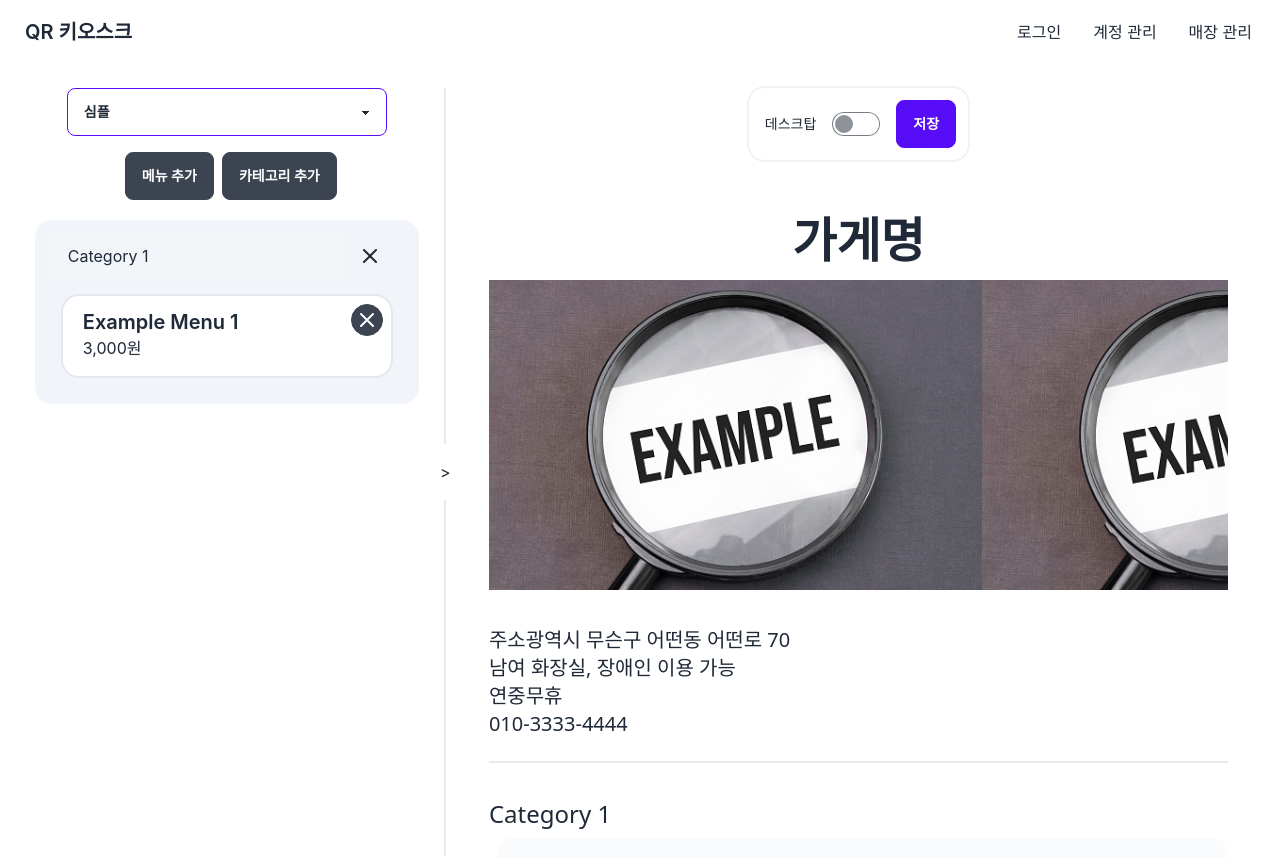
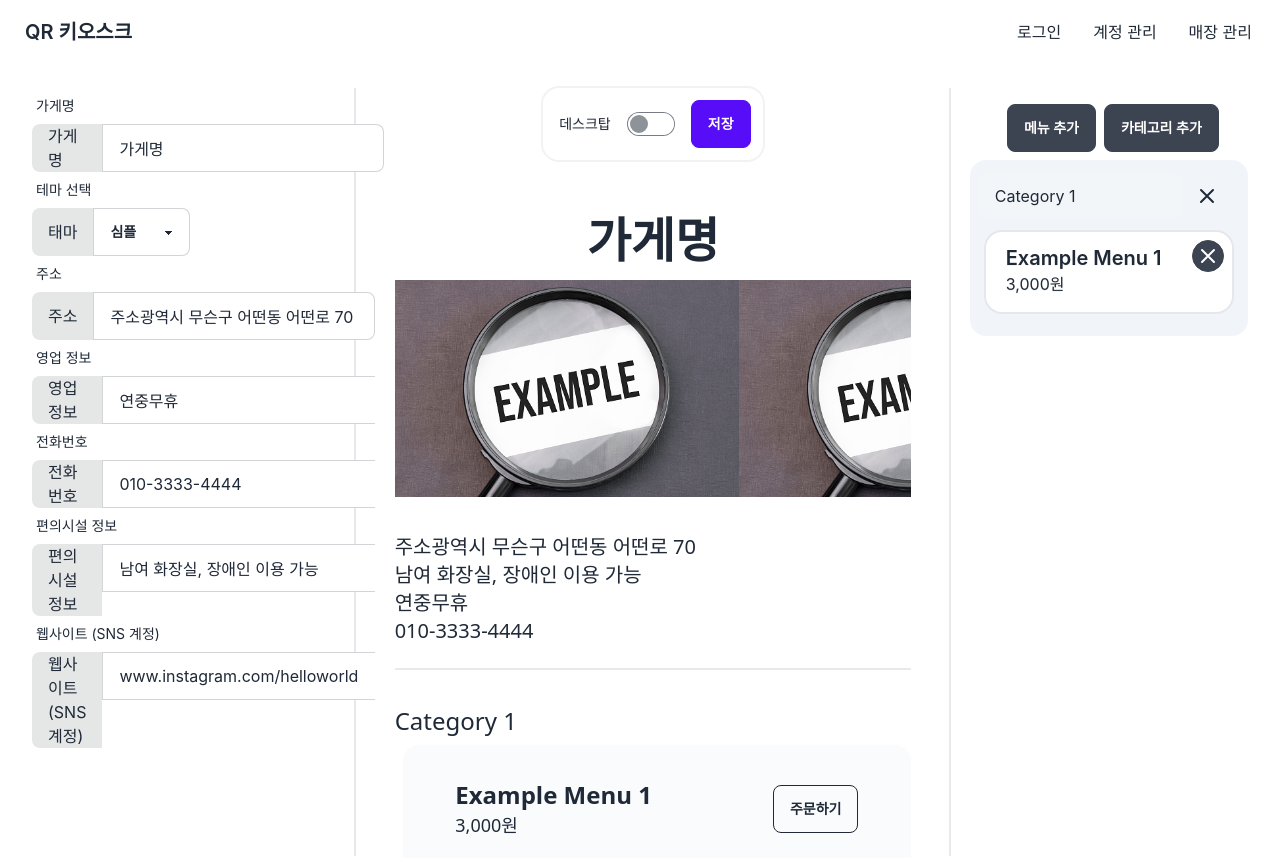
Before and after one commit to jadru/qr-kiosk, a React (Vite) app in the folder apps/frontend/: page /store-management in a window 1280 px wide. Shown: the top 858 px of the page. Built offline with nearby package versions, Linux system fonts and the light colour scheme; a web font is replaced by a local one.

Commit message:
feat: store management layout change

```diff
--- a/apps/frontend/src/components/Menu/MenuList.tsx
+++ b/apps/frontend/src/components/Menu/MenuList.tsx
@@ -33,7 +33,7 @@ const MenuList: React.FC<Props> = ({ items, setItems, index }: Props) => {
 
   return (
     <>
-      <div className=" w-96 px-4">
+      <div className="px-2">
         <div className="flex flex-row">
           <input
             type="text"
@@ -66,7 +66,7 @@ const MenuList: React.FC<Props> = ({ items, setItems, index }: Props) => {
         <Droppable droppableId={`menulist${index}`}>
           {(provided) => (
             <div ref={provided.innerRef} {...provided.droppableProps}>
-              <ul className="px-3 py-4 space-y-2">
+              <ul className="px-2 py-3 space-y-2">
                 {items[index].menus?.length === 0 ? (
                   <p className="text-info-content text-center py-4">
                     메뉴가 없습니다
--- a/apps/frontend/src/components/Theme/modern.tsx
+++ b/apps/frontend/src/components/Theme/modern.tsx
@@ -2,7 +2,10 @@ import { storeManageState } from '@src/states/atom';
 import { StoreManageType } from '@src/type';
 import { useRecoilValue } from 'recoil';
 
-export const ModernTheme = () => {
+interface Props {
+  preview?: boolean;
+}
+export const ModernTheme: React.FC<Props> = ({ preview = false }) => {
   const Menu = useRecoilValue(storeManageState);
   console.log(Menu);
   return (
@@ -42,7 +45,9 @@ export const ModernTheme = () => {
                       </div>
 
                       <img src={menuItem.image} alt="" />
-                      <button className="btn">주문하기</button>
+                      <button className="btn" disabled={preview}>
+                        주문하기
+                      </button>
                     </div>
                   ))}
                 </>
--- /dev/null
+++ b/apps/frontend/src/pages/StoreManagement/StoreInformationForm.tsx
@@ -0,0 +1,166 @@
+import { StoreManageType } from '@src/type';
+import cloneDeep from 'lodash/cloneDeep';
+
+interface Props {
+  storeManage: StoreManageType;
+  setStoreManage: React.Dispatch<React.SetStateAction<StoreManageType>>;
+  setTheme: React.Dispatch<React.SetStateAction<string>>;
+  theme: string;
+}
+
+export const StoreInformationForm: React.FC<Props> = ({
+  setStoreManage,
+  setTheme,
+  theme,
+  storeManage,
+}) => {
+  const onStoreNameChange = (e: React.ChangeEvent<HTMLInputElement>) => {
+    let tempData = cloneDeep(storeManage);
+    tempData.name = e.target.value;
+    setStoreManage(tempData);
+  };
+  const onThemeChange = (e: React.ChangeEvent<HTMLSelectElement>) => {
+    setTheme(e.target.value);
+    const temp = cloneDeep(storeManage);
+    // @ts-ignore
+    temp.information = { ...temp.information, theme: e.target.value };
+    setStoreManage(temp);
+  };
+
+  const onTextChange = (e: React.ChangeEvent<HTMLInputElement>) => {
+    const temp = cloneDeep(storeManage);
+    // @ts-ignore
+    temp.information = { ...temp.information, [e.target.name]: e.target.value };
+    setStoreManage(temp);
+  };
+
+  const handleFocus = (e: React.ChangeEvent<HTMLInputElement>) =>
+    e.target.select();
+  return (
+    <div className="flex flex-col flex-wrap">
+      <div className="form-control">
+        <label className="label">
+          <span className="label-text">가게명</span>
+        </label>
+        <label className="input-group">
+          <span>가게 명</span>
+          <input
+            type="text"
+            placeholder="Type here"
+            className="input input-bordered"
+            defaultValue={storeManage.name}
+            onBlur={onStoreNameChange}
+            onFocus={handleFocus}
+          />
+        </label>
+      </div>
+      <div className="form-control">
+        <label className="label">
+          <span className="label-text">테마 선택</span>
+        </label>
+        <label className="input-group">
+          <span>태마</span>
+          <select className="select select-bordered" onChange={onThemeChange}>
+            <option value="simple" selected={theme === 'simple'}>
+              심플
+            </option>
+            <option value="cute" selected={theme === 'cute'}>
+              큐트
+            </option>
+            <option value="vintage" selected={theme === 'vintage'}>
+              빈티지
+            </option>
+            <option value="modern" selected={theme === 'modern'}>
+              모던
+            </option>
+          </select>
+        </label>
+      </div>
+      <div className="form-control">
+        <label className="label">
+          <span className="label-text">주소</span>
+        </label>
+        <label className="input-group">
+          <span>주소</span>
+          <input
+            type="text"
+            placeholder="주소"
+            className="input input-bordered"
+            defaultValue={storeManage.information.address}
+            onBlur={onTextChange}
+            name="address"
+            onFocus={handleFocus}
+          />
+        </label>
+      </div>
+      <div className="form-control">
+        <label className="label">
+          <span className="label-text">영업 정보</span>
+        </label>
+        <label className="input-group">
+          <span>영업 정보</span>
+          <input
+            type="text"
+            placeholder="영업 정보"
+            className="input input-bordered"
+            defaultValue={storeManage.information.openTime}
+            onBlur={onTextChange}
+            name="openTime"
+            onFocus={handleFocus}
+          />
+        </label>
+      </div>
+      <div className="form-control">
+        <label className="label">
+          <span className="label-text">전화번호</span>
+        </label>
+        <label className="input-group">
+          <span>전화번호</span>
+          <input
+            type="text"
+            placeholder="전화번호"
+            className="input input-bordered"
+            defaultValue={storeManage.information.phoneNumber}
+            onBlur={onTextChange}
+            name="phoneNumber"
+            onFocus={handleFocus}
+          />
+        </label>
+      </div>
+      <div className="form-control">
+        <label className="label">
+          <span className="label-text">편의시설 정보</span>
+        </label>
+        <label className="input-group">
+          <span>편의시설 정보</span>
+          <input
+            type="text"
+            placeholder="편의시설 정보"
+            className="input input-bordered"
+            defaultValue={storeManage.information.facilities}
+            onBlur={onTextChange}
+            name="facilities"
+            onFocus={handleFocus}
+          />
+        </label>
+      </div>
+      <div className="form-control">
+        <label className="label">
+          <span className="label-text">웹사이트 (SNS 계정)</span>
+        </label>
+        <label className="input-group">
+          <span>웹사이트 (SNS 계정)</span>
+          <input
+            type="text"
+            placeholder="웹사이트"
+            className="input input-bordered"
+            defaultValue={storeManage.information.website}
+            onBlur={onTextChange}
+            name="website"
+            onFocus={handleFocus}
+          />
+        </label>
+      </div>
+    </div>
+  );
+};
--- a/apps/frontend/src/pages/StoreManagement/index.tsx
+++ b/apps/frontend/src/pages/StoreManagement/index.tsx
@@ -15,6 +15,7 @@ import {
 } from '@src/components';
 import cloneDeep from 'lodash/cloneDeep';
 import { v4 as uuidv4 } from 'uuid';
+import { StoreInformationForm } from './StoreInformationForm';
 
 const usePreventLeave = () => {
   function listener(e: any) {
@@ -118,35 +119,56 @@ export const StoreManagement: React.FC = () => {
     menus: [],
   };
 
-  const onThemeChange = (e: React.ChangeEvent<HTMLSelectElement>) => {
-    setTheme(e.target.value);
-    const temp = cloneDeep(storeMange);
-    // @ts-ignore
-    temp.information = { ...temp.information, theme: e.target.value };
-    setStoreManage(temp);
-  };
-
   return (
     <NormalLayout>
-      <div className="flex w-full h-full">
-        <div className="grid h-20 flex-grow place-items-center w-1/3">
-          <select
-            className="select select-primary w-full max-w-xs"
-            onChange={onThemeChange}
+      <div className="flex w-full h-full space-x-3">
+        <div className="grid h-20 flex-grow place-items-center w-1/4 space-y-2">
+          <StoreInformationForm
+            setTheme={setTheme}
+            theme={theme}
+            storeManage={storeMange}
+            setStoreManage={setStoreManage}
+          />
+        </div>
+
+        <div className="divider divider-horizontal"></div>
+        <div className="w-2/4 flex flex-col self-center items-center space-y-4 z-50">
+          <div className="form-control glass p-3 rounded-2xl sticky top-12 flex flex-row space-x-3">
+            <label className="label cursor-pointer">
+              <span className="label-text mr-4">
+                {mobile ? '모바일 폰' : '데스크탑'}
+              </span>
+              <input
+                type="checkbox"
+                className="toggle"
+                checked={mobile}
+                onChange={onMobileToggleChange}
+              />
+            </label>
+            <button className="btn btn-primary">저장</button>
+          </div>
+          <div
+            className={`${
+              mobile
+                ? 'mockup-phone shadow-2xl'
+                : 'w-full h-[85vh] bg-slate-100 scroll-mb-10'
+            }`}
           >
-            <option value="simple" selected={theme === 'simple'}>
-              심플
-            </option>
-            <option value="cute" selected={theme === 'cute'}>
-              큐트
-            </option>
-            <option value="vintage" selected={theme === 'vintage'}>
-              빈티지
-            </option>
-            <option value="modern" selected={theme === 'modern'}>
-              모던
-            </option>
-          </select>
+            <div className={mobile ? 'camera' : ''}></div>
+            <div className={mobile ? 'display' : ''}>
+              <div
+                className={`${mobile ? 'artboard artboard-demo phone-1' : ''}`}
+              >
+                {(theme === 'simple' && <SimpleTheme />) ||
+                  (theme === 'modern' && <ModernTheme />) ||
+                  (theme === 'vintage' && <VintageTheme />) ||
+                  (theme === 'cute' && <CuteTheme />)}
+              </div>
+            </div>
+          </div>
+        </div>
+        <div className="divider divider-horizontal"></div>
+        <div className="grid h-20 flex-grow place-items-center w-1/4 space-y-2">
           <div>
             <label htmlFor="my-modal-3" className="btn btn-md mt-4 mx-2">
               메뉴 추가
@@ -185,42 +207,6 @@ export const StoreManagement: React.FC = () => {
             </DragDropContext>
           </div>
         </div>
-        <div className="divider divider-horizontal">{'>'}</div>
-        <div className="w-2/3 flex flex-col self-center items-center space-y-4 z-50">
-          <div className="form-control glass p-3 rounded-2xl sticky top-12 flex flex-row space-x-3">
-            <label className="label cursor-pointer">
-              <span className="label-text mr-4">
-                {mobile ? '모바일 폰' : '데스크탑'}
-              </span>
-              <input
-                type="checkbox"
-                className="toggle"
-                checked={mobile}
-                onChange={onMobileToggleChange}
-              />
-            </label>
-            <button className="btn btn-primary">저장</button>
-          </div>
-          <div
-            className={`${
-              mobile
-                ? 'mockup-phone shadow-2xl'
-                : 'w-full h-[85vh] bg-slate-100 rounded-3xl scroll-mb-10'
-            }`}
-          >
-            <div className={mobile ? 'camera' : ''}></div>
-            <div className={mobile ? 'display' : ''}>
-              <div
-                className={`${mobile ? 'artboard artboard-demo phone-1' : ''}`}
-              >
-                {(theme === 'simple' && <SimpleTheme />) ||
-                  (theme === 'modern' && <ModernTheme />) ||
-                  (theme === 'vintage' && <VintageTheme />) ||
-                  (theme === 'cute' && <CuteTheme />)}
-              </div>
-            </div>
-          </div>
-        </div>
       </div>
     </NormalLayout>
   );
```
